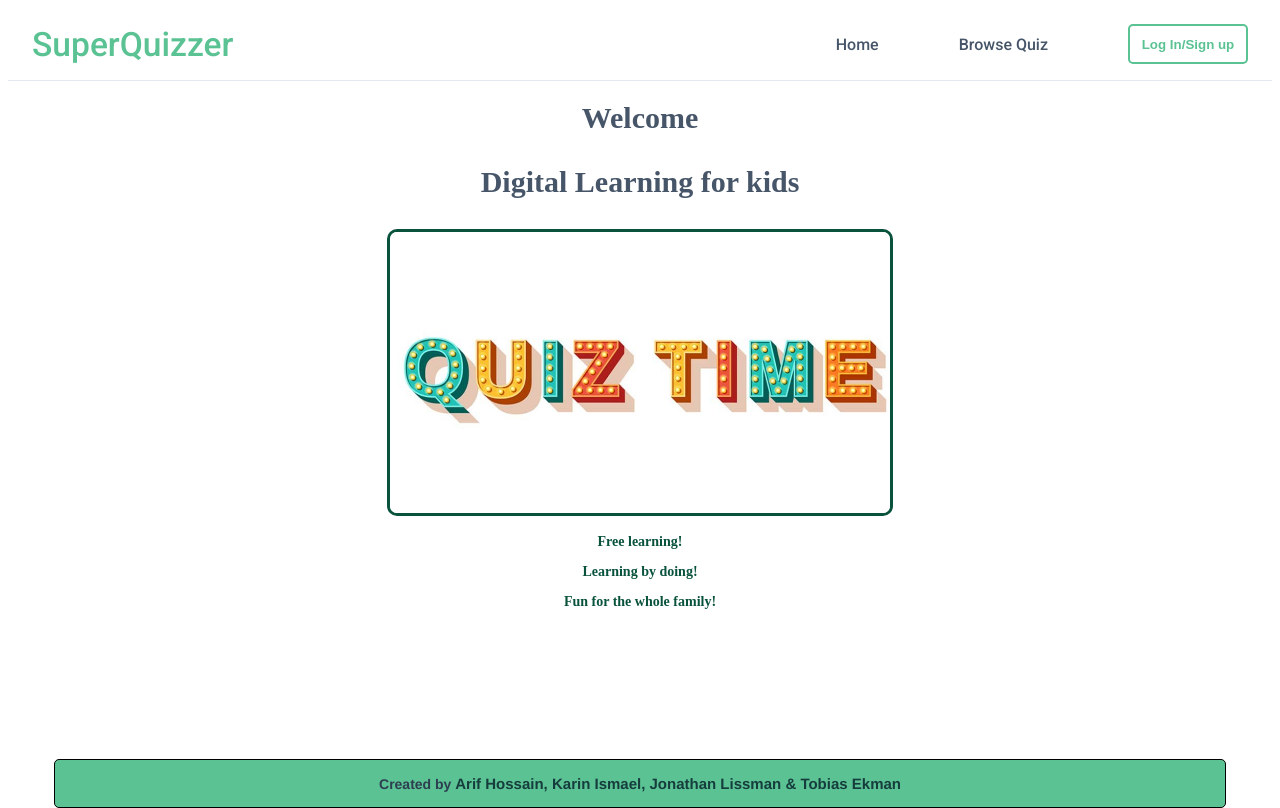
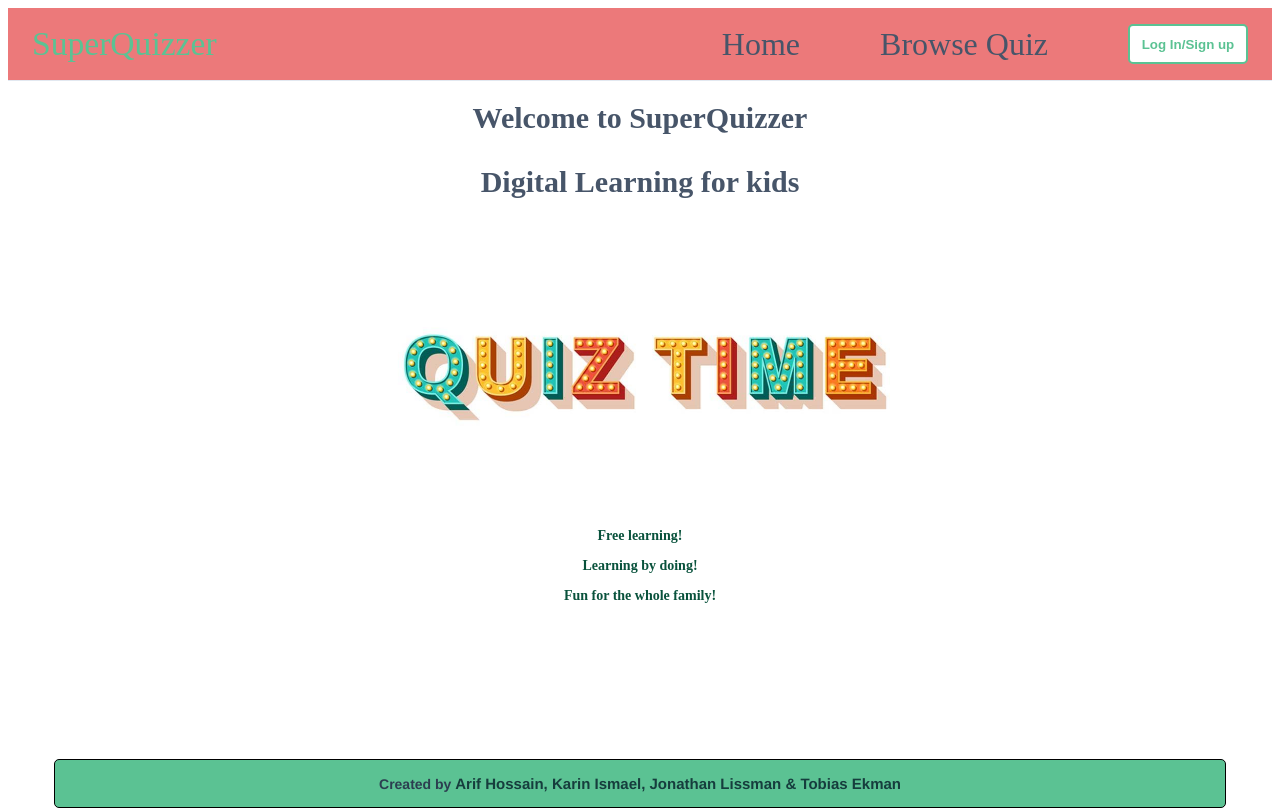
Before and after one commit to ArifHoss/quiz-management-router, a Vue app: page / in a window 1280 px wide. Built offline with nearby package versions, Linux system fonts and the light colour scheme; a web font is replaced by a local one.

Commit message:
css changed

```diff
--- a/src/components/LogInPage.vue
+++ b/src/components/LogInPage.vue
@@ -1,6 +1,6 @@
-<template>
+<template class="body">
   <div class="hello">
-    <h1>Welcome {{ this.$store.getters.getUser.username }}</h1>
+    <h1>Welcome to SuperQuizzer  {{ this.$store.getters.getUser.username }}</h1>
 
 <!--    <div v-if="Object.entries(this.$store.getters.getUser).length === 0">-->
 <!--      <router-link to="../Login"><button>Log In</button></router-link>-->
@@ -8,9 +8,9 @@
 <!--      <router-link to="../SignUp"><button>Sign Up</button></router-link>-->
 <!--      <hr />-->
 <!--    </div>-->
+<!--    <img alt="Happy children laughing lying in grass" src="../img/family.png" />-->
     <h3>Digital Learning for kids</h3>
-<!--    <img alt="Happy children laughing lying in grass" src="../img/family.png" />-->
-    <img alt="Happy children laughing lying in grass" src="../img/quizTime.jpg" />
+    <img alt="" src="../img/quizTime.jpg" />
     <p>Free learning!</p>
     <p>Learning by doing!</p>
     <p>Fun for the whole family!</p>
@@ -26,11 +26,17 @@ export default {
 </script>
 
 <style scoped>
+
+
 h1{
   color: #475569;
   font-family: "Bauhaus 93";
 }
 h3{
+  color: #475569;
+  font-family: "Bauhaus 93";
+}
+h4{
   color: #475569;
   font-family: "Bauhaus 93";
 }
@@ -66,5 +72,6 @@ p{
 img {
   width: 90%;
   max-width: 500px;
+  border: 0px;
 }
 </style>
--- a/src/components/NavBar.vue
+++ b/src/components/NavBar.vue
@@ -91,12 +91,16 @@ export default {
 
 header {
   font-size: 62.5%;
+  background-color: #ec797a;
+  width: 100%;
   font-family: 'Roboto', sans-serif;
 }
-h3{
+
+h3 {
   color: #151414;
   font-family: Papyrus;
 }
+
 .logged-in {
   display: flex;
   justify-content: space-between;
@@ -110,6 +114,7 @@ li {
 a {
   text-decoration: none;
 }
+
 .header {
   border-bottom: 1px solid #e2e8f0;
 }
@@ -120,6 +125,7 @@ a {
   align-items: center;
   padding: 1rem 1.5rem;
 }
+
 .hamburger {
   display: none;
 }
@@ -133,6 +139,7 @@ a {
   transition: all 0.3s ease-in-out;
   background-color: #101010;
 }
+
 .nav-menu {
   display: flex;
   justify-content: space-between;
@@ -144,6 +151,7 @@ a {
 }
 
 .nav-link {
+  font-family: Rockwell;
   font-size: 1rem;
   font-weight: 400;
   color: #475569;
@@ -154,16 +162,18 @@ a {
 }
 
 .nav-logo {
+  font-family: Rockwell;
   font-size: 2.1rem;
   border: 2px #42b983;
   font-weight: 500;
   color: #5bc293;
 }
-.nav-logo:hover{
-  color:#f25e60;
+
+.nav-logo:hover {
+  color: #f25e60;
 }
 
-.nav-logo:active{
+.nav-logo:active {
   color: aqua;
 }
 
@@ -177,21 +187,25 @@ button {
   font-weight: bolder;
   padding: 0;
 }
+
 button:hover {
   color: white;
   background-color: #5bc293;
 }
+
 .sign-out {
   border: 2px solid #f25e60;
   background-color: white;
   color: #f25e60;
 }
+
 .sign-out:hover {
   color: white;
   background-color: #f25e60;
 }
 
 @media only screen and (max-width: 768px) {
+
   .nav-menu {
     position: fixed;
     left: -100%;
@@ -216,6 +230,9 @@ button:hover {
   .nav-item {
     margin: 2.5rem 0;
   }
+  .nav-logo{
+    margin: 2.5rem 0;
+  }
 
   .hamburger {
     display: block;
@@ -233,5 +250,14 @@ button:hover {
   .hamburger.active .bar:nth-child(3) {
     transform: translateY(-8px) rotate(-45deg);
   }
+
+}
+
+/*desktop*/
+@media screen and (min-width: 1025px){
+  .nav-link{
+    font-size: 2rem;
+  }
+
 }
 </style>
--- a/src/components/RandomQuiz.vue
+++ b/src/components/RandomQuiz.vue
@@ -12,7 +12,7 @@
           Currently at question {{ questionCounter + 1 }}/ 10
         </div>
         <h3 v-html="fetching ? 'Loading quiz....' : thisQuestion.question"></h3>
-        <p><img v-bind:src="thisQuestion.img" alt="" ></p>
+        <p><img v-bind:src="thisQuestion.img" alt=""></p>
 
         <div class="alternatives" v-if="thisQuestion">
           <button
@@ -229,7 +229,8 @@ export default {
 /*MobileFirst*/
 @import url('https://fonts.googleapis.com/css2?family=Roboto:ital,wght@0,500;1,400&display=swap');
 img {
-  width: 95%;
+  width: 85%;
+  max-height: 200px;
   max-width: 300px;
 }
 
@@ -318,14 +319,25 @@ button.displayCorrectAnswer {
 
 /*tablet*/
 @media screen and (min-width: 786px) and (max-width: 1024px) {
-  button {
-    width: 30%;
-    max-width: 200px;
-    font-size: 1rem;
+  /*button {*/
+  /*  width: 30%;*/
+  /*  max-width: 200px;*/
+  /*  font-size: 1rem;*/
+  /*}*/
+  img{
+    width: 85%;
+    max-height: 200px;
+    max-width: 500px;
   }
 }
 
 /*desktop*/
 @media screen and (min-width: 1025px) {
+
+  img{
+    width: 85%;
+    max-height: 200px;
+    max-width: 500px;
+  }
 }
 </style>
--- a/src/views/BrowseQuiz.vue
+++ b/src/views/BrowseQuiz.vue
@@ -1,8 +1,9 @@
 <template>
-  <div class="container">
+  <section class="container">
 
-    <h3>Random Quiz</h3>
+
     <router-link :to="{ name: 'RandomQuiz', params: { apiUrl: 'quizzes/10' } }">
+      <h3>Random Quiz</h3>
       <img src="../img/halloweenfilmandtvpreview.png" alt="" />
     </router-link>
 
@@ -10,34 +11,34 @@
       <h3> Create an account or LogIn to get all quizzes!</h3>
     </div>
     <div v-else>
-
-      <h3>Sports Quiz</h3>
       <router-link :to="{name: 'RandomQuiz',params: { apiUrl: 'quizzes/get/category/sports/10' },}">
+        <h3>Sports Quiz</h3>
         <img src="../img/lionel-messi-quiz.jpg" alt="" />
       </router-link>
 
-      <h3>Dinosaur Quiz</h3>
       <router-link :to="{ name: 'RandomQuiz', params: { apiUrl: 'quizzes/get/category/dinosaurs/10' } }">
+        <h3>Dinosaur Quiz</h3>
         <img src="../img/cheese.png" alt="" />
       </router-link>
 
-      <h3>Movie Quiz</h3>
       <router-link :to="{ name: 'RandomQuiz', params: { apiUrl: 'quizzes/get/category/movies/10' } }">
+        <h3>Movie Quiz</h3>
         <img src="../img/avengers-quiz.jpg" alt="" />
       </router-link>
 
-      <h3>Fruits Quiz</h3>
+
       <router-link :to="{ name: 'RandomQuiz', params: { apiUrl: 'quizzes/get/category/fruits/10' } }">
+        <h3>Fruits Quiz</h3>
         <img src="../img/healthy-eating.jpg" alt="" />
       </router-link>
 
-      <h3>Image Quiz</h3>
       <router-link :to="{ name: 'RandomQuiz', params: { apiUrl: 'quizzes/get/category/image/10' } }">
+        <h3>Image Quiz</h3>
         <img src="../img/photo.jpg" alt="" />
       </router-link>
 
     </div>
-  </div>
+  </section>
 </template>
 
 <script>
@@ -78,5 +79,14 @@ img {
   img{
     max-width: 600px;
   }
+  /*section{*/
+  /*  display: grid;*/
+  /*  !*grid-template-rows: 1fr 1fr;*!*/
+  /*  grid-template-columns: 1fr 1fr;*/
+  /*}*/
+  .grid-item{
+    display: grid;
+    grid-template-columns: 1fr 1fr;
+  }
 }
 </style>
```
Lines whose indentation alone changed are shown as unchanged.
